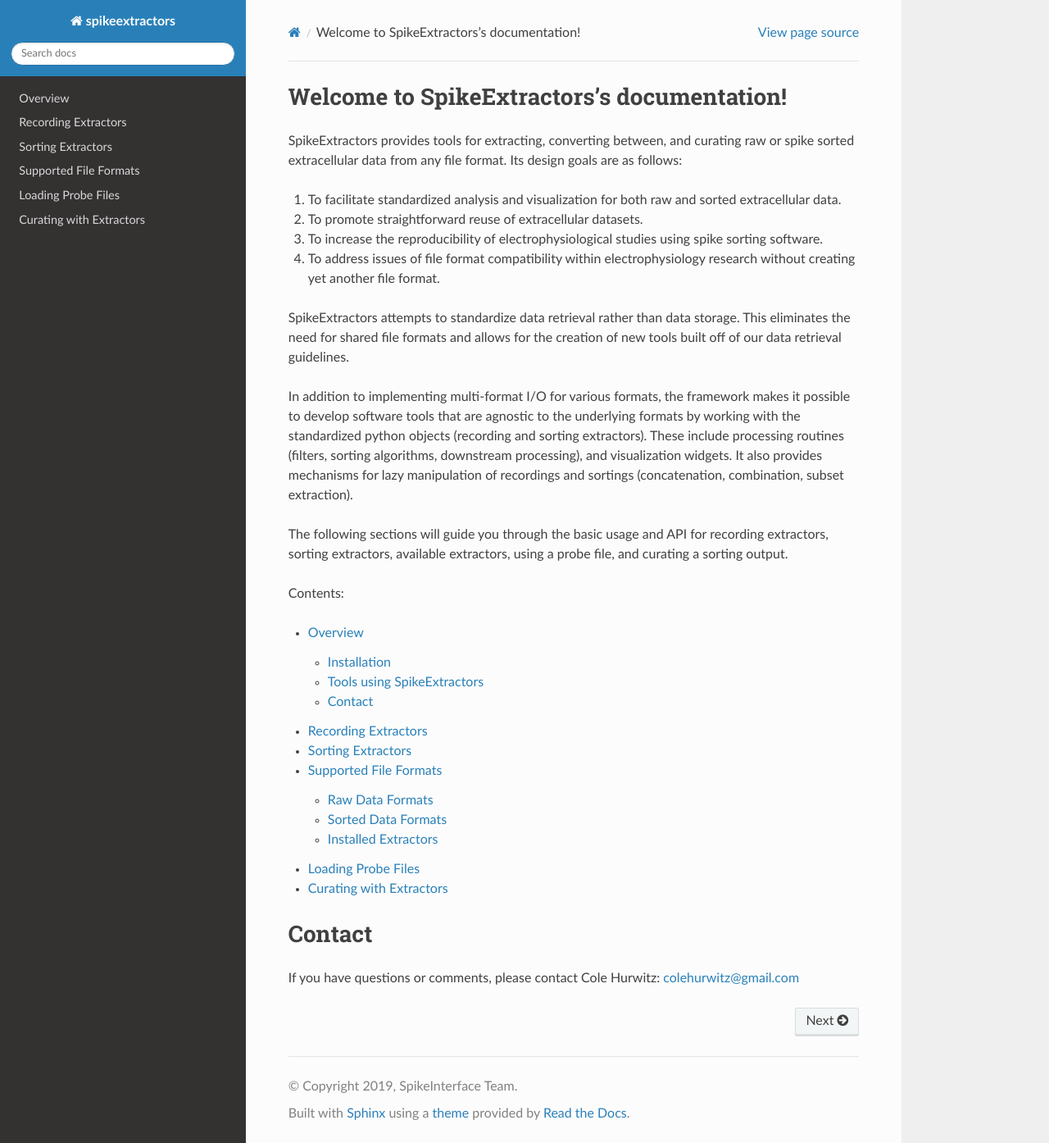
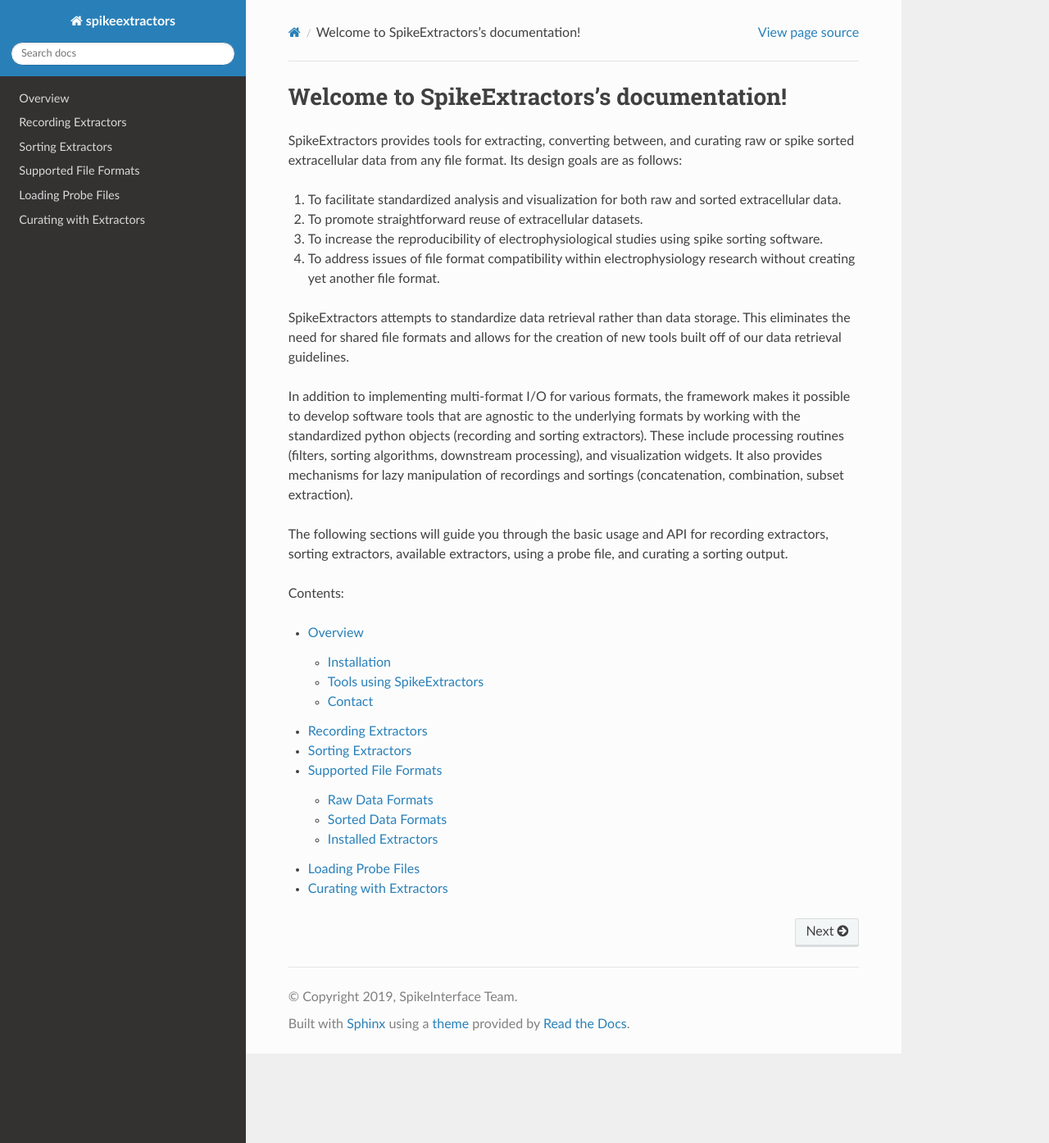
Before and after one commit to SpikeInterface/spikeextractors, a Sphinx documentation site: the page built from docs/index.rst, in a window 1280 px wide and 1394 px high. Shown: the whole window at 82% size. Built offline with Sphinx 7.4.7 and the Read the Docs theme 2.0.0, drawn with Linux system fonts in a browser that asks for light colours.

Commit message:
Update index.rst

```diff
--- a/docs/index.rst
+++ b/docs/index.rst
@@ -31,8 +31,3 @@ Contents:
    available_extractors
    probe
    curation
-
-Contact
-=======
-
-If you have questions or comments, please contact Cole Hurwitz: colehurwitz@gmail.com
```
